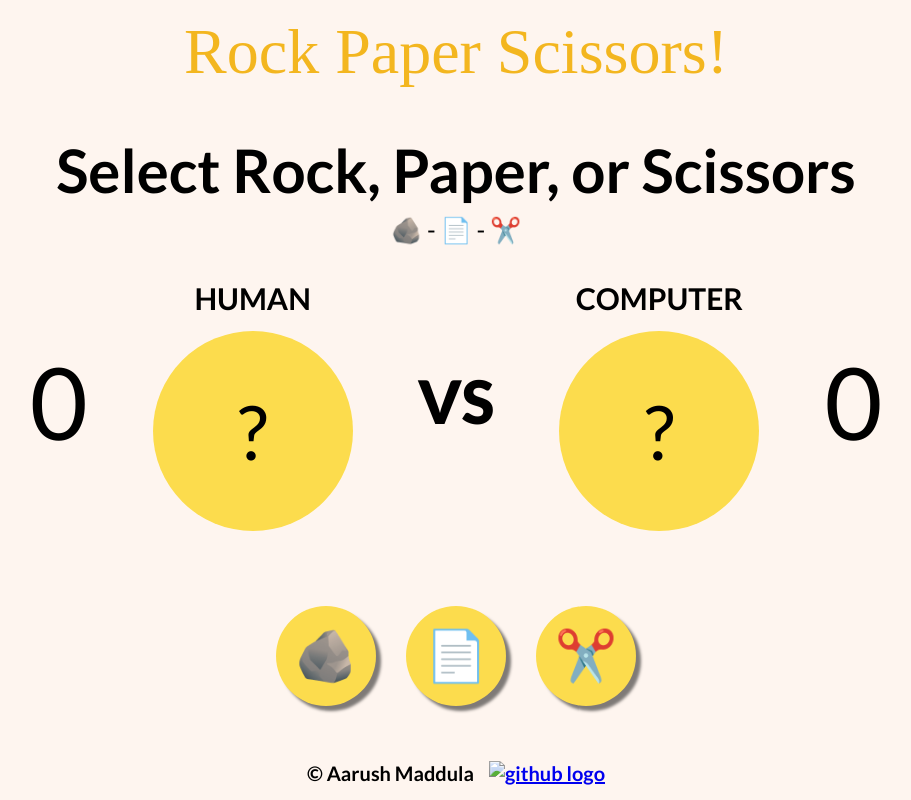
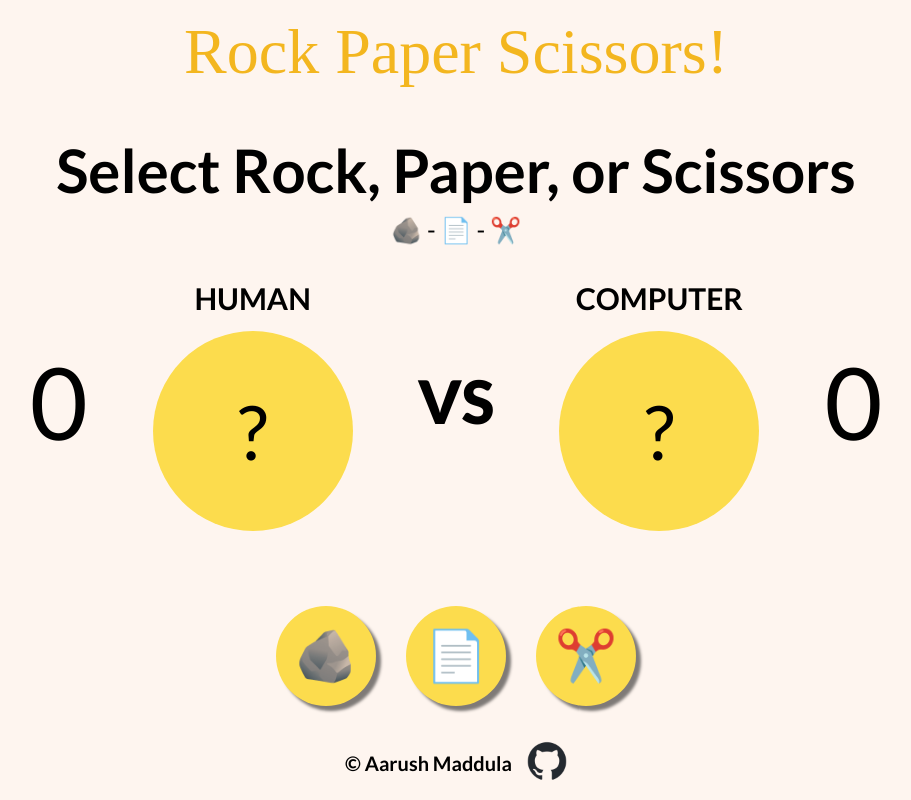
Before and after one commit to AarushMaddula/rock-paper-scissors, a plain HTML site: page index.html in a window 1280 px wide. Shown: the whole page, without its empty margins (184-1095 px from the left). Drawn offline with Linux system fonts and the light colour scheme; the site is published under a folder, as on GitHub Pages, so addresses that start at the root find nothing; a web font is replaced by a local one.

Commit message:
actually fix github logo not loading

```diff
--- a/index.html
+++ b/index.html
@@ -50,7 +50,7 @@
     <div class="footer">
         © Aarush Maddula
         <a href="https://github.com/AarushMaddula/rock-paper-scissors">
-            <img alt="github logo" height="40px" src="/images/github-mark.png">
+            <img alt="github logo" height="40px" src="images/github-mark.png">
         </a>
     </div>
 </body>
```
